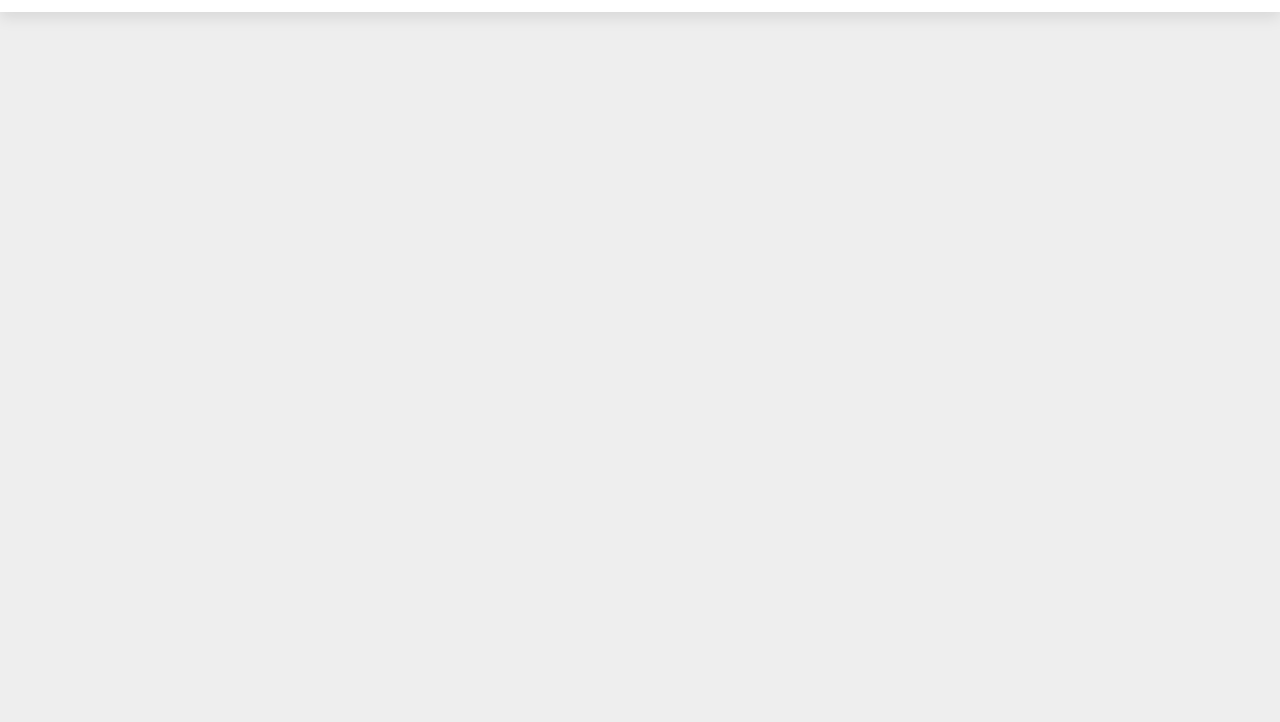
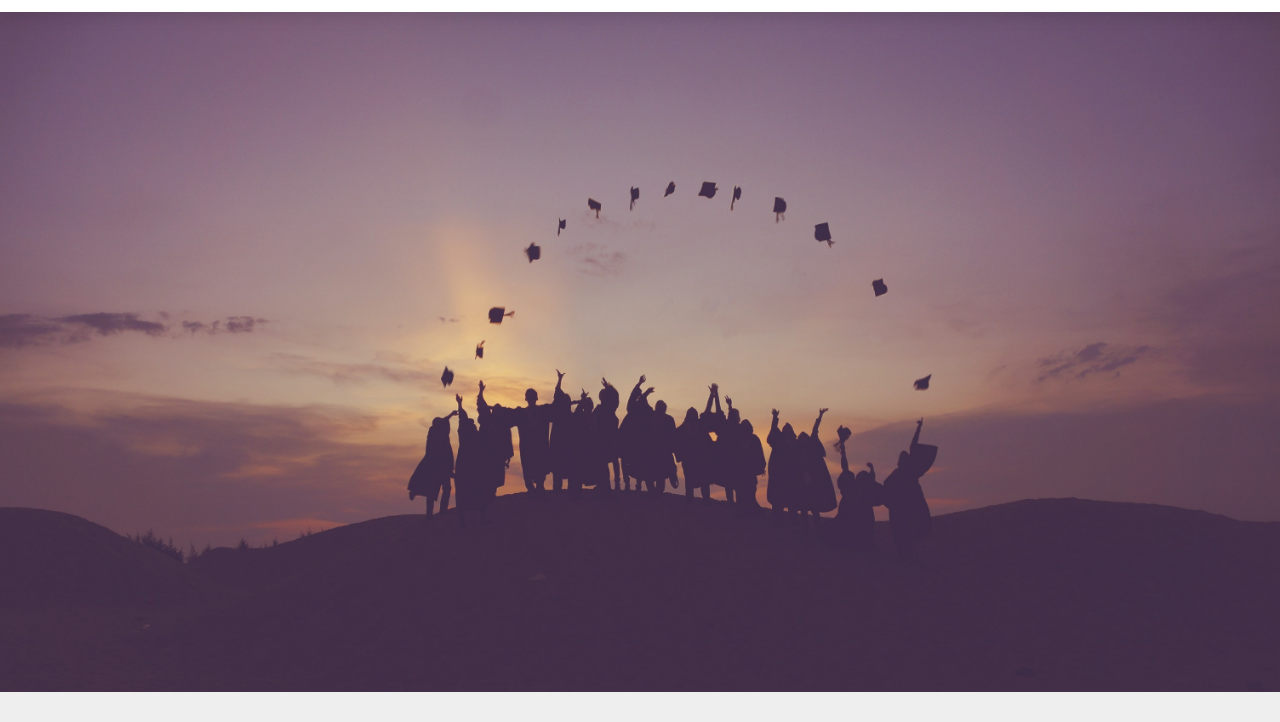
Before and after one commit to AmitKumar237/collegeBuddy, a plain HTML site: page index.html in a window 1280 px wide. Shown: the part 78-800 px from the top of the page. Drawn offline with nearby package versions, Linux system fonts and the light colour scheme.

Commit message:
BAckground Added in front page

```diff
--- a/css/style.css
+++ b/css/style.css
@@ -105,6 +105,13 @@ section{
 
 .main-pic{
     width: 100%;
-    height: 650px;
-    margin-top: 90px;
+    height: 770px;
 }
+
+.container-main{
+    width: 100%;
+    height: 100%;
+    background-image: url("/img/main.jpg");
+    background-repeat: no-repeat;
+    background-size: cover;
+}
--- a/index.html
+++ b/index.html
@@ -28,8 +28,10 @@
 
 </header>
 
-<div class="container">
+<div class="container-main">
+   <div class="main-pic">
 
+   </div>
 </div>
 
 
```
Also changed, not shown: img/main.jpg (added).
